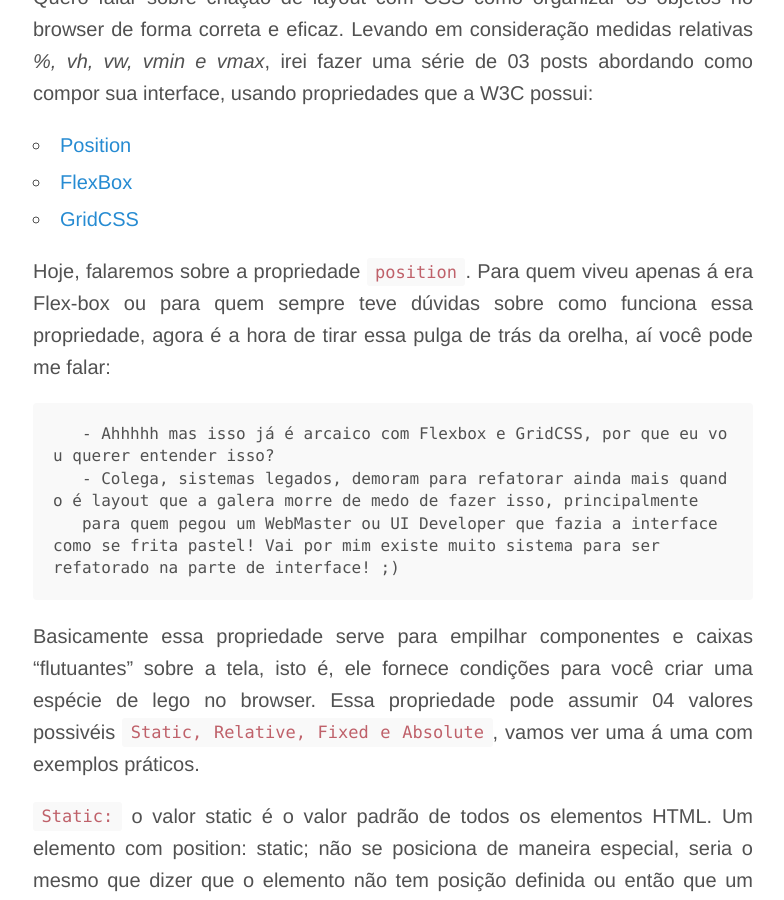
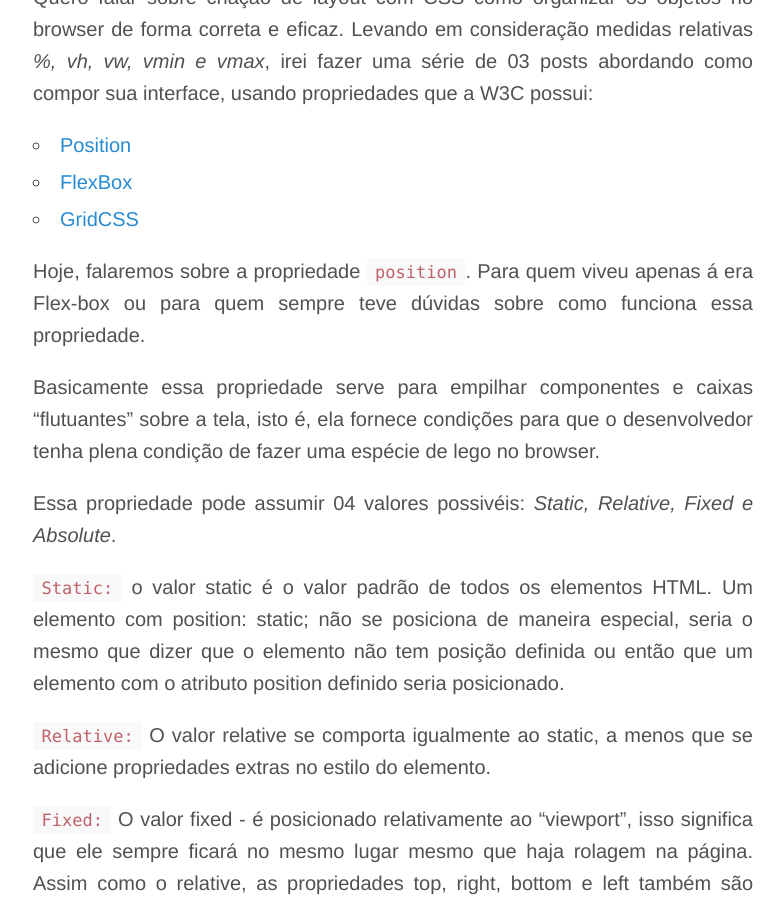
Before and after one commit to cristofersousa/cristofersousa.github.io, a Jekyll site: the page built from _posts/2017-02-14-css-fundamentos.md, in a window 1280 px wide and 900 px high, scrolled down 678 px. Shown: the whole window, without its empty margins (247-1031 px from the left). Built offline with Jekyll 4.4.1, drawn with Linux system fonts in a browser that asks for light colours; comment, search, counter and statistics services are not loaded; some of the changed text lies outside the part shown.

Commit message:
Update 2017-02-14-css-fundamentos.md

````diff
--- a/_posts/2017-02-14-css-fundamentos.md
+++ b/_posts/2017-02-14-css-fundamentos.md
@@ -15,16 +15,12 @@
 
 
 Hoje, falaremos sobre a propriedade `position`. Para quem viveu apenas á era Flex-box ou para quem sempre teve dúvidas sobre como
-funciona essa propriedade, agora é a hora de tirar essa pulga de trás da orelha, aí você pode me falar:
+funciona essa propriedade.
 
-```
-   - Ahhhhh mas isso já é arcaico com Flexbox e GridCSS, por que eu vou querer entender isso?
-   - Colega, sistemas legados, demoram para refatorar ainda mais quando é layout que a galera morre de medo de fazer isso, principalmente      para quem pegou um WebMaster ou UI Developer que fazia a interface como se frita pastel! Vai por mim existe muito sistema para ser        refatorado na parte de interface! ;)
-```
+Basicamente essa propriedade serve para empilhar componentes e caixas "flutuantes" sobre a tela, isto é, ela fornece condições para
+que o desenvolvedor tenha plena condição de fazer uma espécie de lego no browser.
 
-Basicamente essa propriedade serve para empilhar componentes e caixas "flutuantes" sobre a tela, isto é,
-ele fornece condições para você criar uma espécie de lego no browser. Essa propriedade pode assumir 04 valores possivéis
-`Static, Relative, Fixed e Absolute`, vamos ver uma á uma com exemplos práticos.
+Essa propriedade pode assumir 04 valores possivéis: _Static, Relative, Fixed e Absolute_.
 
 `Static:`
   o valor static é o valor padrão de todos os elementos HTML. Um elemento com position: static; não se posiciona de maneira especial, seria o mesmo que dizer que o elemento não tem posição definida ou então que um elemento com o atributo position definido seria posicionado.
````
